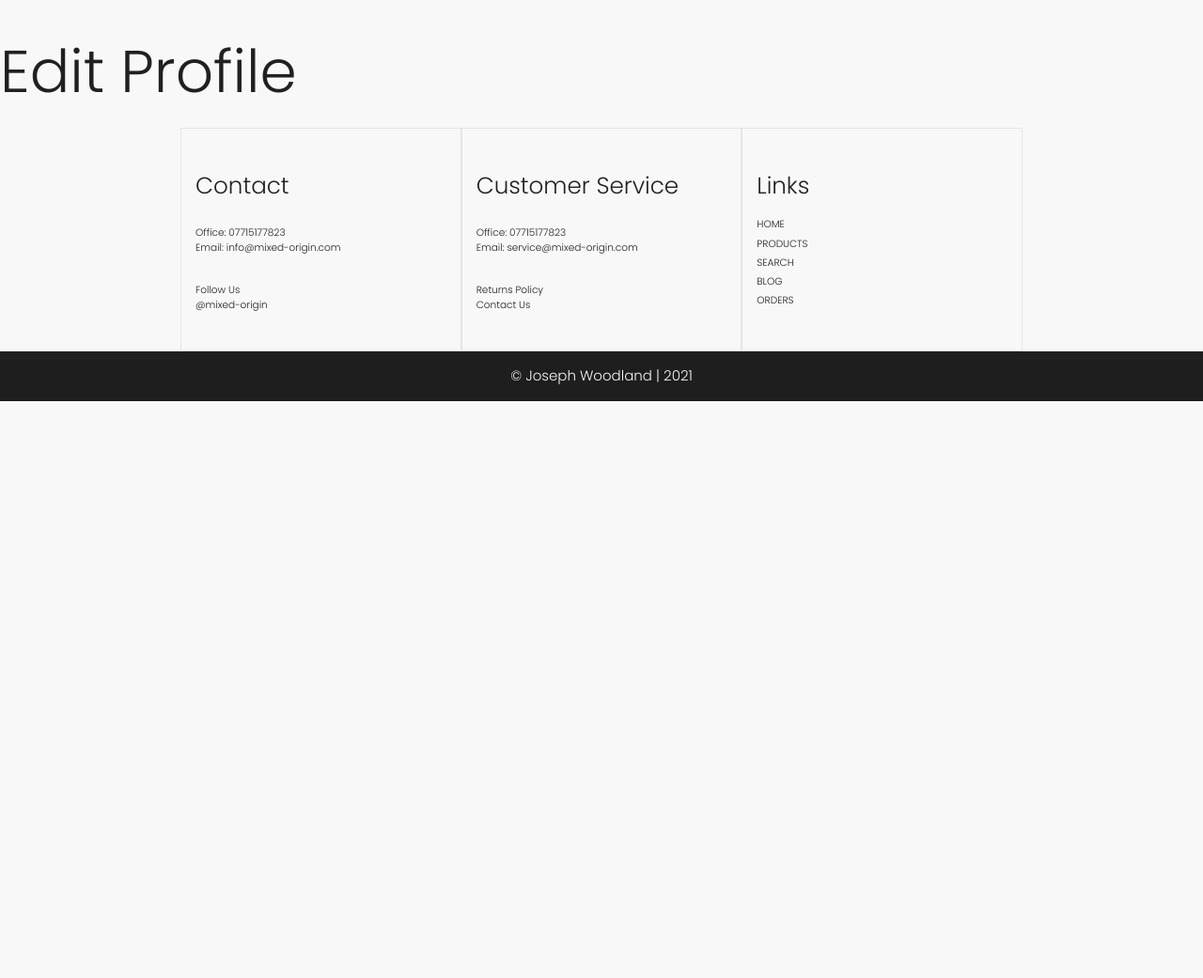
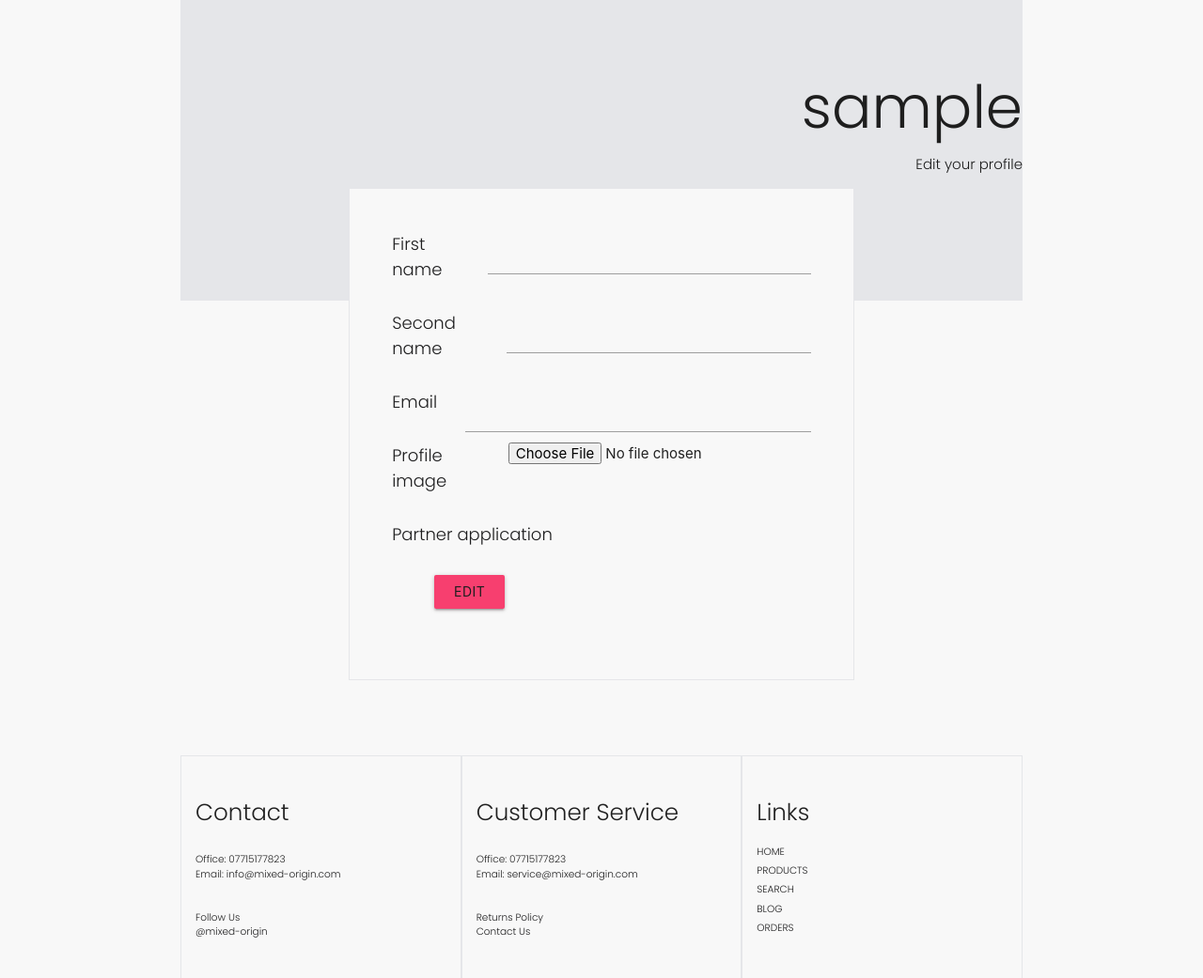
Before and after one commit to josephWoodland/Mixed-Origin-MS4, a Django app: template mixed/profiles/templates/profiles/edit_profile.html in a window 1280 px wide. Shown: the part 64-1105 px from the top of the page at 94% size. Before the commit the page ends 491 px from the top, so only its background shows below. Run offline with Django 3.2, Linux system fonts and the light colour scheme; the template is opened without the code that fills it: values that come from a table or form of the project are taken from there, others are empty; the visitor is signed in with stand-in values (Sample User, id 1); data comes from the database, SQL or seed files in the repository.

Commit message:
Added the html to the edit profile function

```diff
--- a/mixed/products/templates/products/add_product.html
+++ b/mixed/products/templates/products/add_product.html
@@ -4,7 +4,6 @@
 <header class="products-header">
     <div class="container banner">
         <h3 class="hero-text">50 shades of brown</h3>
-        <h1 class="hero-text">Add Product</h1>
         <p class="hero-text">Add products to your store</p>
     </div>
 </header>
--- a/mixed/profiles/templates/profiles/edit_profile.html
+++ b/mixed/profiles/templates/profiles/edit_profile.html
@@ -1,4 +1,32 @@
 {% extends 'base.html' %}
 {% block content %}
-<h1>Edit Profile</h1>
+<header class="container banner">
+    {% if profile.is_partner == True %}
+        <h1 class="no-margin">{{ partner.company_name }}</h1>
+        <P>Edit your profile</P>
+    {% else %}
+        <h1 class="no-margin">{{ profile.username }}</h1>
+        <P>Edit your profile</P>
+    {% endif %}
+</header>
+<div class="container">
+    <form action="" method="POST" class="form col s10 m8">
+    {% csrf_token %}
+    {% for field in profile_form %}
+        <div class="input-wrapper">
+            <label for="form-input" class="form-input">{{ field.label }}</label>
+            {{ field }}
+        </div>
+    {% endfor %}
+    {% if profile.is_partner == True %}
+        {% for field in profile_partner_form %}
+            <div class="input-wrapper">
+                <label for="form-input" class="form-input">{{ field.label }}</label>
+                {{ field }}
+            </div>
+        {% endfor %}
+    {% endif %}
+    <button type="submit" class="btn btn-sm">Edit</button>
+    </form>
+</div>
 {% endblock %}
--- a/mixed/profiles/templates/profiles/profile.html
+++ b/mixed/profiles/templates/profiles/profile.html
@@ -36,8 +36,8 @@
                     <p class="no-margin">{{ profile.second_name|title }}</p>
                 </div>
                 <div class="flex-wrapper">
-                    <a href="{% url 'edit_profile' profile.id %}" class="btn profile-btn">Edit</a>
-                    <a href="{% url 'delete_profile' profile.id %}" class="btn profile-btn">Delete</a>
+                    <a href="{% url 'edit_profile' profile.id %}" class="btn btn-sm">Edit</a>
+                    <a href="{% url 'delete_profile' profile.id %}" class="btn btn-sm">Delete</a>
                 </div>
             </div>
             <div class="profile-partner">
--- a/mixed/static/css/style.css
+++ b/mixed/static/css/style.css
@@ -387,6 +387,12 @@ footer li {
     color: var(--text-color);
 }
 
+.btn-sm {
+    width: 5rem;
+    margin-right: 3rem;
+    margin-left: 3rem;
+    margin-bottom: 2rem;
+}
 /* /////////////////////////// Forms ///////////////////// */
 
 .form {
@@ -458,13 +464,6 @@ input[type="checkbox"]:checked {
 
 .profile-partner {
     border-top: var(--border);
-}
-
-.profile-btn {
-    width: 5rem;
-    margin-right: 3rem;
-    margin-left: 3rem;
-    margin-bottom: 2rem;
 }
 
 /* /////////////////////////// Partner ///////////////////// */
```
Also changed, not shown: mixed/profiles/templates/profiles/partner_profile.html (+4 -4 lines), mixed/profiles/views.py (+12 -11 lines).
